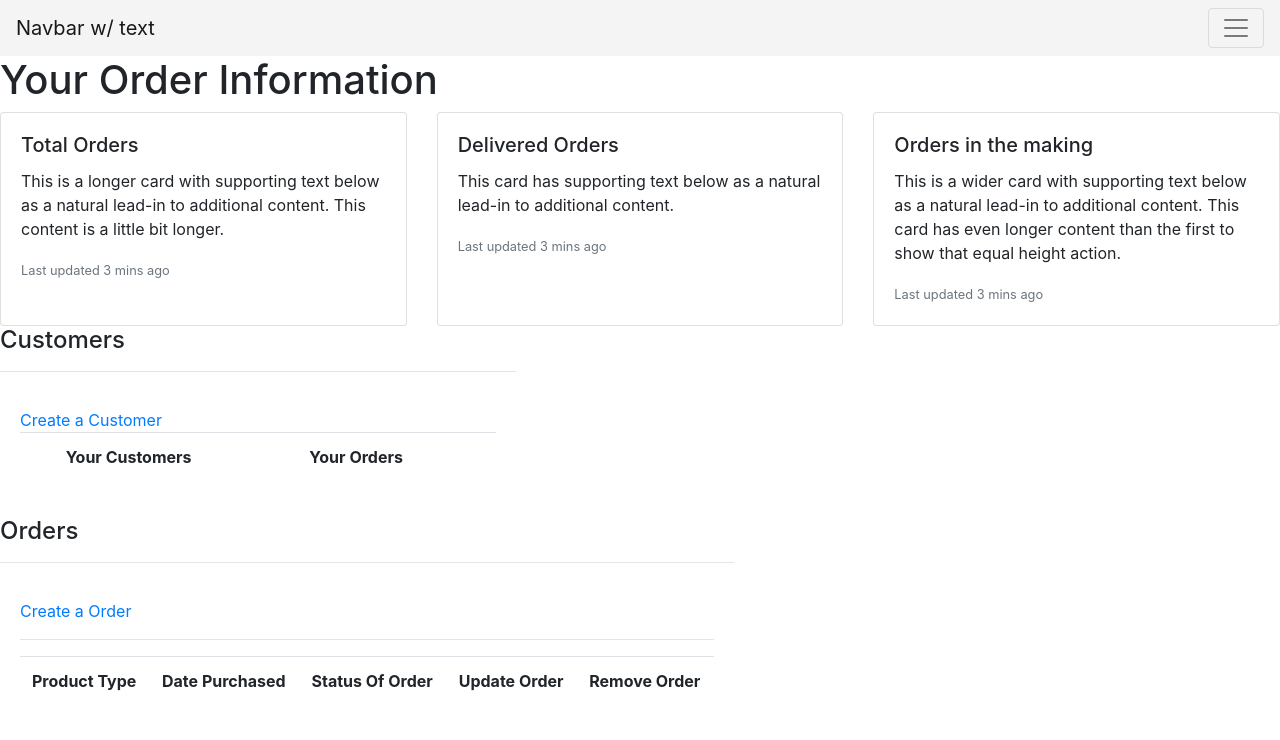
After one commit to gabbizinn/Auth--baby-boutique-, a Django app: page /dashboard/ in a window 1280 px wide. The commit adds this page. Shown: the top 740 px of the page. Run offline with Django 3.2, Linux system fonts and the light colour scheme; lists and menus that the app fills with data are empty; some libraries are stand-ins or nearby versions.

Commit message:
all html done, working on importing images

```diff
--- a/app/templates/accounts/dashboard.html
+++ b/app/templates/accounts/dashboard.html
@@ -1,5 +1,40 @@
 {% extends "accounts/main.html"%}
 
+
 {%block content%}
-<h1>Dashboard Page</h1>
+<h1>Your Order Information</h1>
+{% include "accounts/status.html"%}
+
+{% comment %} #Start of customer block {% endcomment %}
+<div class = "row">
+    <div class= "col-md-5">
+        <h4>Customers</h4>
+        <hr>
+        <div class= "card-body">
+            <a class= "create-customer" href= ""> Create a Customer</a>
+            <table class= "table">
+                <tr>
+                    <th></th>
+                    <th>Your Customers<th>
+                    <th>Your Orders<th>
+                </tr>
+            </table>
+        </div>
+    </div>
+</div>
+
+<div class="row">
+<div class="col-md-7">
+    <h4>Orders</h4>
+    <hr>
+    <div class= "card-body">
+        <a class= "create-order" href=""> Create a Order</a>
+        <table class= "table">
+            <tr>
+                <th>Product Type</th>
+                <th>Date Purchased</th>
+                <th>Status Of Order</th>
+                <th>Update Order</th>
+                <th>Remove Order</th>
+            </tr>
 {% endblock %}
--- a/app/templates/accounts/main.html
+++ b/app/templates/accounts/main.html
@@ -6,13 +6,20 @@
     <meta name="viewport" content="width=device-width, initial-scale=1.0">
     <title>Document</title>
 
+    {% comment %} #Bootstarp CSS {% endcomment %}
+    <link rel="stylesheet" href="https://cdn.jsdelivr.net/npm/bootstrap@4.0.0/dist/css/bootstrap.min.css" integrity="sha384-Gn5384xqQ1aoWXA+058RXPxPg6fy4IWvTNh0E263XmFcJlSAwiGgFAW/dAiS6JXm" crossorigin="anonymous">
+
     {% include "accounts/navbar.html"%}
     {% block content %}
 
     {% endblock %}
     <hr>
-    <h5>Our Footer</h5>
+    {% comment %} <h5>Our Footer</h5> {% endcomment %}
 </head>
+{% comment %} #Java SCript for my Nav Bar {% endcomment %}
+<script src="https://code.jquery.com/jquery-3.2.1.slim.min.js" integrity="sha384-KJ3o2DKtIkvYIK3UENzmM7KCkRr/rE9/Qpg6aAZGJwFDMVNA/GpGFF93hXpG5KkN" crossorigin="anonymous"></script>
+<script src="https://cdn.jsdelivr.net/npm/popper.js@1.12.9/dist/umd/popper.min.js" integrity="sha384-ApNbgh9B+Y1QKtv3Rn7W3mgPxhU9K/ScQsAP7hUibX39j7fakFPskvXusvfa0b4Q" crossorigin="anonymous"></script>
+<script src="https://cdn.jsdelivr.net/npm/bootstrap@4.0.0/dist/js/bootstrap.min.js" integrity="sha384-JZR6Spejh4U02d8jOt6vLEHfe/JQGiRRSQQxSfFWpi1MquVdAyjUar5+76PVCmYl" crossorigin="anonymous"></script>
 <body>
 
 </body>
--- a/app/templates/accounts/navbar.html
+++ b/app/templates/accounts/navbar.html
@@ -1,2 +1,20 @@
-<h1>Nav Bar</h1>
-    <hr>
+{% comment %} #Bootstrap Nav Bar Code {% endcomment %}
+  <nav class="navbar navbar-light" style="background-color: #F4F4F4;">
+    <a class="navbar-brand" href="#">Navbar w/ text</a>
+    <button class="navbar-toggler" type="button" data-toggle="collapse" data-target="#navbarText" aria-controls="navbarText" aria-expanded="false" aria-label="Toggle navigation">
+      <span class="navbar-toggler-icon"></span>
+    </button>
+    <div class="collapse navbar-collapse" id="navbarText">
+      <ul class="navbar-nav mr-auto">
+        <li class="nav-item active">
+          <a class="nav-link" href="">Home <span class="sr-only">(current)</span></a>
+        </li>
+        <li class="nav-item">
+          <a class="nav-link" href="products">Products</a>
+        </li>
+        <li class="nav-item">
+          <a class="nav-link" href="customers">Customers</a>
+        </li>
+      </ul>
+    </div>
+  </nav>
--- /dev/null
+++ b/app/templates/accounts/status.html
@@ -0,0 +1,23 @@
+<div class="card-deck">
+    <div class="card">
+      <div class="card-body">
+        <h5 class="card-title">Total Orders</h5>
+        <p class="card-text">This is a longer card with supporting text below as a natural lead-in to additional content. This content is a little bit longer.</p>
+        <p class="card-text"><small class="text-muted">Last updated 3 mins ago</small></p>
+      </div>
+    </div>
+    <div class="card">
+      <div class="card-body">
+        <h5 class="card-title">Delivered Orders</h5>
+        <p class="card-text">This card has supporting text below as a natural lead-in to additional content.</p>
+        <p class="card-text"><small class="text-muted">Last updated 3 mins ago</small></p>
+      </div>
+    </div>
+    <div class="card">
+      <div class="card-body">
+        <h5 class="card-title">Orders in the making</h5>
+        <p class="card-text">This is a wider card with supporting text below as a natural lead-in to additional content. This card has even longer content than the first to show that equal height action.</p>
+        <p class="card-text"><small class="text-muted">Last updated 3 mins ago</small></p>
+      </div>
+    </div>
+  </div>
--- a/app/views.py
+++ b/app/views.py
@@ -4,6 +4,9 @@ from django.http import HttpResponse
 # Create your views here.
 
 def home (request):
+    return render(request, "accounts/index.html")
+
+def dashboard (request):
     return render(request, "accounts/dashboard.html")
 
 def products (request):
--- a/config/urls.py
+++ b/config/urls.py
@@ -23,4 +23,5 @@ urlpatterns = [
     path("",views.home),
     path("products/",views.products),
     path("customers/",views.customers),
+    path("dashboard/",views.dashboard),
 ]
```
Also changed, not shown: app/templates/accounts/customers.html (+63 -1 lines), app/templates/accounts/index.html (added, +77 -0 lines), app/templates/accounts/products.html (+31 -1 lines), app/static/css/navbar.css (added).
